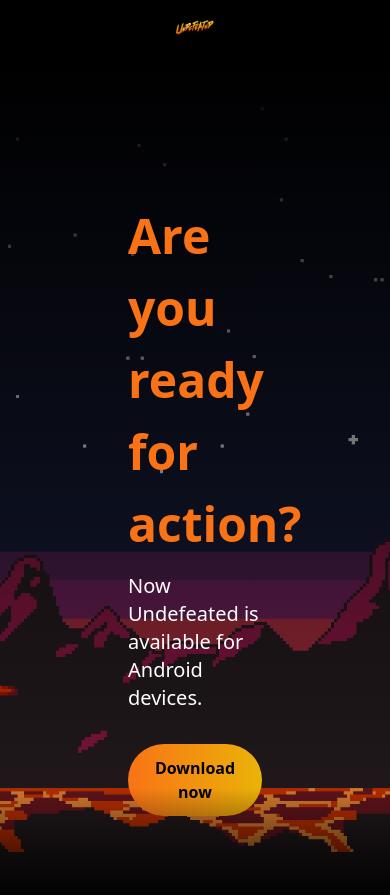
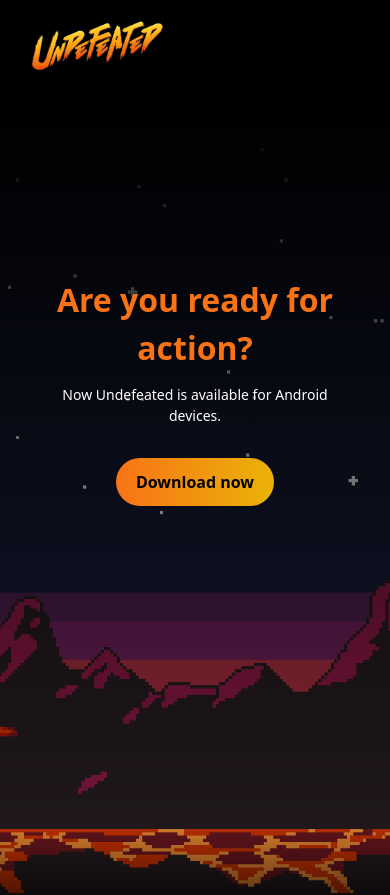
Before and after one commit to ocruzmartz/undefeated-web, a React (Vite) app: page / in a window 390 px wide. Shown: the top 895 px of the page. Built offline with nearby package versions, Linux system fonts and the light colour scheme; what tailwindcss-animated would draw is missing.

Commit message:
Add responsive design in Get Started Component

```diff
--- a/src/App.jsx
+++ b/src/App.jsx
@@ -2,8 +2,8 @@
 
 function App() {
   return (
-    <div className="flex w-full flex-col">
-      <div className="bg-black flex w-full px-44 py-5 sticky top-0 z-50">
+    <div className="flex flex-col">
+      <div className="bg-black flex px-8 md:px-16 lg:px-44 py-5 sticky top-0 z-50">
         <Navbar />
       </div>
       <GetStarted />
--- a/src/components/GetStarted.jsx
+++ b/src/components/GetStarted.jsx
@@ -1,22 +1,21 @@
-
 import { volcano } from "../assets";
 
 const GetStarted = () => {
   return (
     <section className="relative h-[100vh]">
-     <div className="absolute inset-0 bg-gradient-to-b from-black"></div>
+      <div className="absolute inset-0 bg-gradient-to-b from-black"></div>
       <img src={volcano} alt="volcano" className="object-cover w-full h-full" />
-      <div className="absolute inset-0 flex flex-col px-32 py-36">
-        <h1 className="text-orange-500 text-[48px] font-bold text-left mb-3">
+      <div className="absolute inset-0 flex flex-col items-center justify-center mb-64 md:mb-0 md:items-start md:justify-start p-10 md:px-16 lg:px-36 py-16 md:py-36">
+        <h1 className="text-orange-500 text-[32px] md:text-[48px] font-bold text-center mb-3">
           Are you ready for action?
         </h1>
-        <p className="text-white text-xl mb-8">
+        <p className="text-white text-[14px] md:text-xl text-center mb-8">
           Now Undefeated is available for Android devices.
         </p>
-        <div>
+        <div className="flex justify-center">
           <button
             type="button"
-            className="px-5 py-3 rounded-full  font-bold text-black from-orange-500 bg-gradient-to-r to-yellow-500"
+            className="px-5 py-3 rounded-full font-bold text-black from-orange-500 bg-gradient-to-r to-yellow-500"
           >
             Download now
           </button>
```
